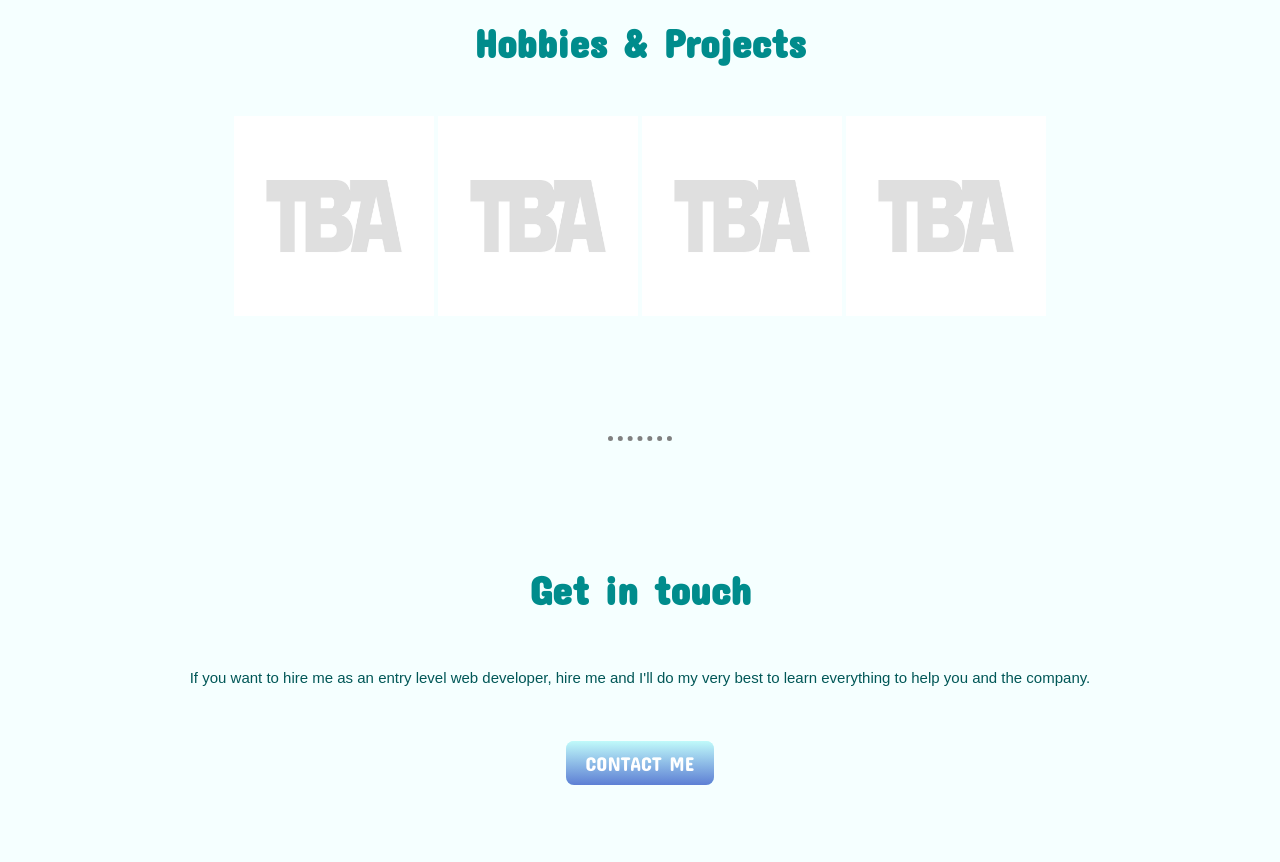
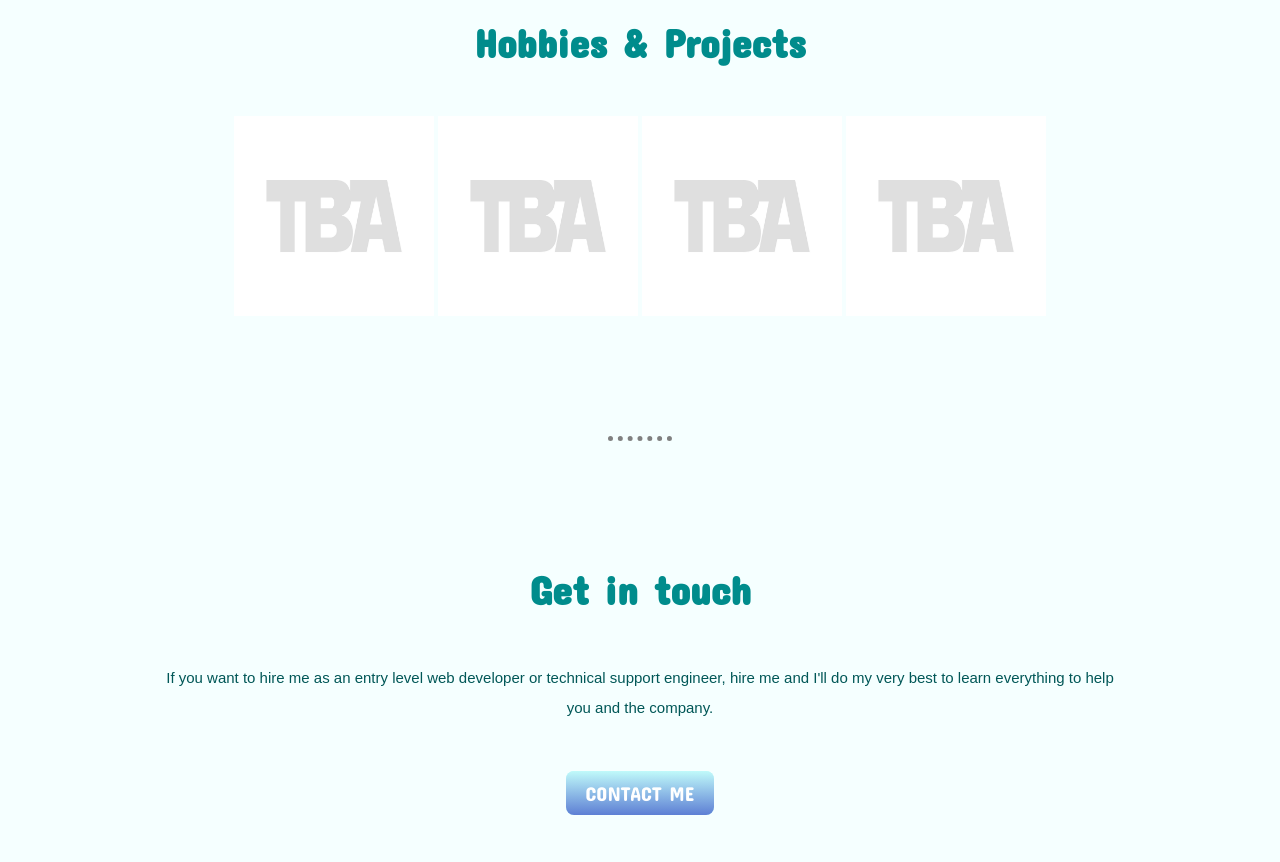
Before and after one commit to renzperenaGG/Renz-Perena, a plain HTML site: page index.html in a window 1280 px wide. Shown: the part 2664-3526 px from the top of the page. Drawn offline with Linux system fonts and the light colour scheme; a web font is replaced by a local one.

Commit message:
Update contact index.html

```diff
--- a/index.html
+++ b/index.html
@@ -78,7 +78,7 @@
 
     <div class="mycontact-container">
     <h2 class="subject-header-text">Get in touch</h2>
-    <p class="desc-text">If you want to hire me as an entry level web developer, hire me and I'll do my very best to learn everything to help you and the company.</p>
+    <p class="desc-text">If you want to hire me as an entry level web developer or technical support engineer, hire me and I'll do my very best to learn everything to help you and the company.</p>
     <a class="btn" href="mailto:renzperena@gmail.com">CONTACT ME</a>
 
     </div>
```
